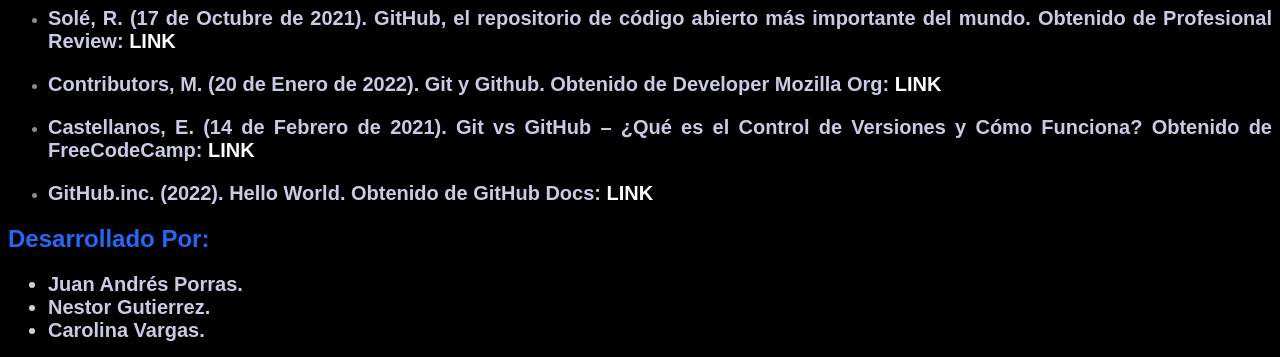
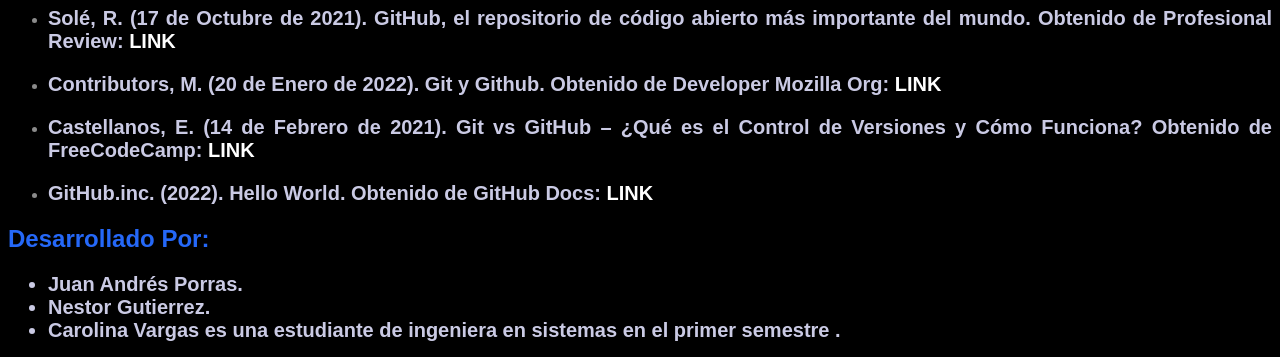
Before and after one commit to JuanA1525/Proyecto_Intro_Sistemas_1, a plain HTML site: page Bibliografia.html in a window 1280 px wide. Shown: the part 170-527 px from the top of the page. Drawn offline with Linux system fonts and the light colour scheme.

Commit message:
cambio en la bibliografia en carolina vargas

```diff
--- a/Bibliografia.html
+++ b/Bibliografia.html
@@ -76,7 +76,8 @@
             Nestor Gutierrez.
         </li>
         <li id="sParrafos">
-            Carolina Vargas.
+            Carolina Vargas es una estudiante de ingeniera en sistemas en el primer semestre .
+
         </li>
     </ul>
 
```
